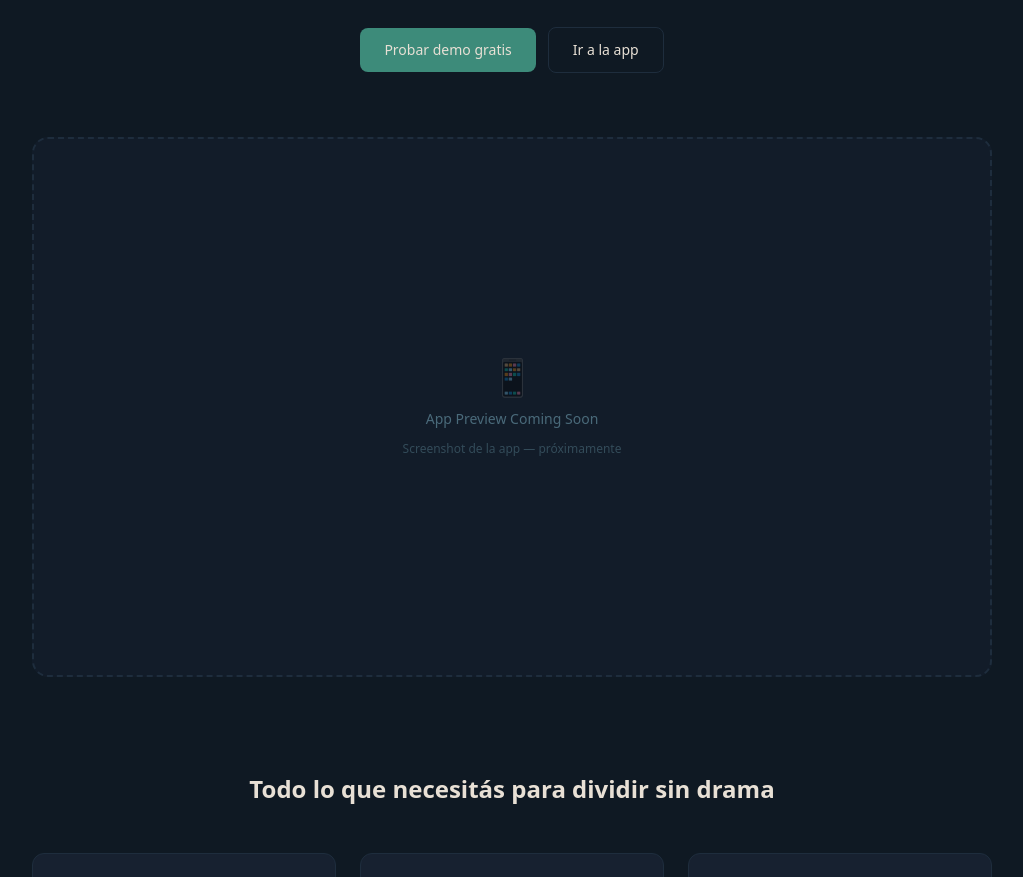
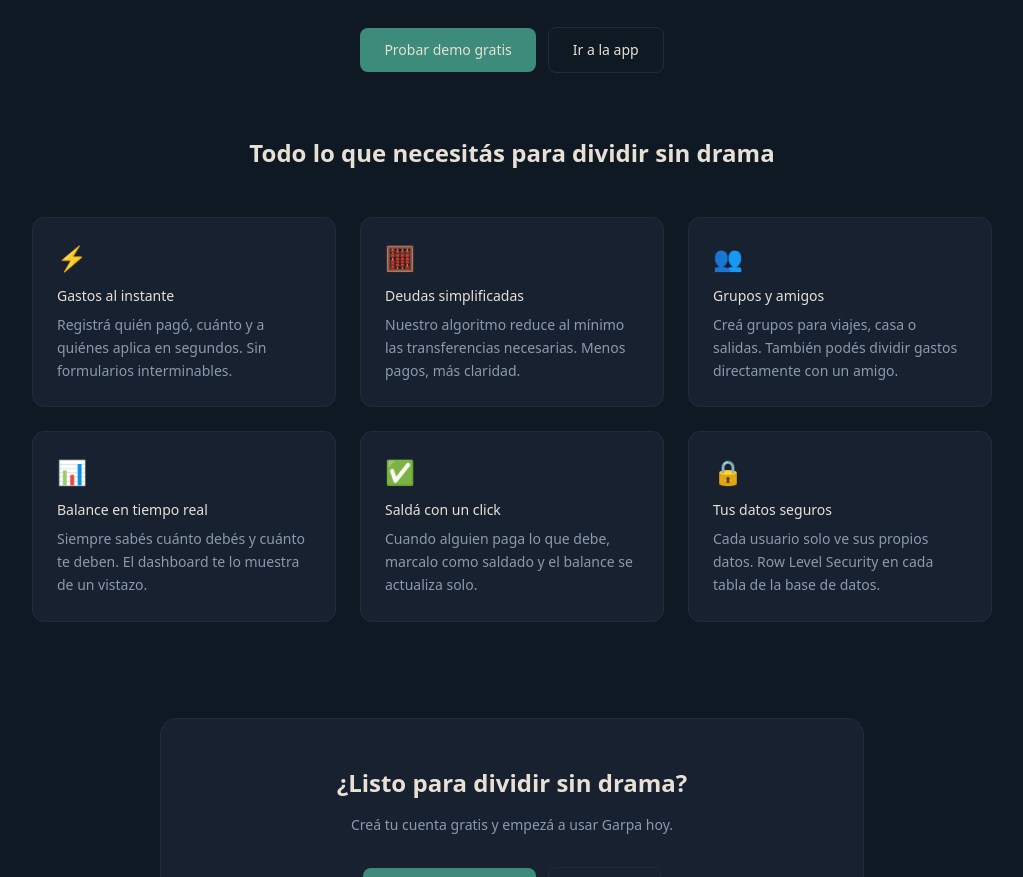
Before and after one commit to VitoLattanzi/garpa, a Next.js app: page / in a window 1280 px wide. Shown: the part 560-1437 px from the top of the page, without its empty margins (128-1151 px from the left). Built offline with nearby package versions, Linux system fonts and the light colour scheme.

Commit message:
chore: comment out app preview placeholder

```diff
--- a/src/app/page.tsx
+++ b/src/app/page.tsx
@@ -85,13 +85,13 @@ export default function LandingPage() {
       </section>
 
       {/* ===== PLACEHOLDER screenshot ===== */}
-      <section className="px-8 max-w-5xl mx-auto mb-24">
+      {/* <section className="px-8 max-w-5xl mx-auto mb-24">
         <div className="w-full aspect-video rounded-2xl border-2 border-dashed border-border flex flex-col items-center justify-center gap-3 bg-card/50">
           <div className="text-4xl opacity-30">📱</div>
           <p className="text-sm text-muted font-medium">App Preview Coming Soon</p>
           <p className="text-xs text-muted/60">{t('screenshot_placeholder')}</p>
         </div>
-      </section>
+      </section> */}
 
       {/* ===== FEATURES ===== */}
       <section className="px-8 max-w-5xl mx-auto mb-24">
```
